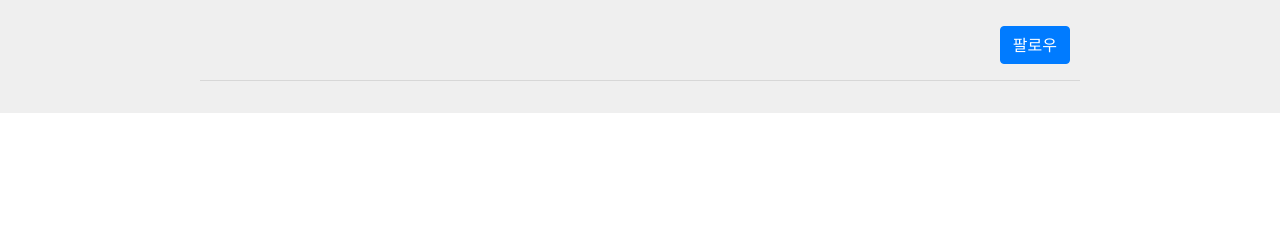
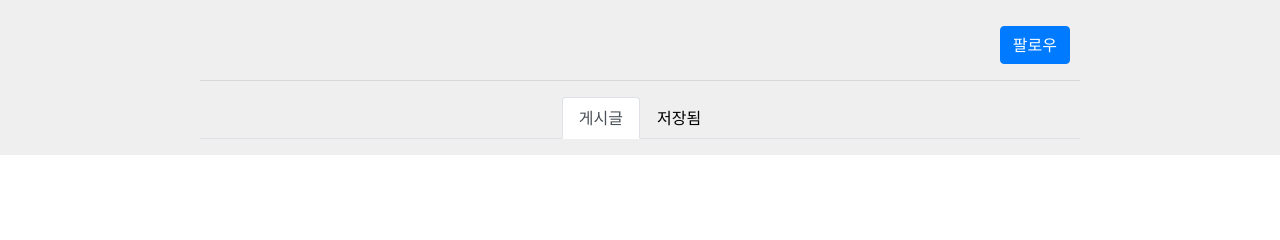
Before and after one commit to YeongSeonKim/Django_Python_Study, a Django app: page // in a window 1280 px wide. Shown: the part 189-429 px from the top of the page. Run offline with Django 3.2, Linux system fonts and the light colour scheme; some libraries are stand-ins or nearby versions.

Commit message:
200309 | 나의 포스트페이지 게시글/저장됨 분리, 수정

```diff
--- a/VSCode/03_Instagram/config/templates/instagram/post_list.html
+++ b/VSCode/03_Instagram/config/templates/instagram/post_list.html
@@ -17,8 +17,8 @@
 {% block body %}
 
 <!-- Modal -->
-<div class="modal fade" id="FollowingModalScrollable" tabindex="-1" role="dialog" aria-labelledby="FollowingModalScrollableTitle"
-  aria-hidden="true">
+<div class="modal fade" id="FollowingModalScrollable" tabindex="-1" role="dialog"
+  aria-labelledby="FollowingModalScrollableTitle" aria-hidden="true">
   <div class="modal-dialog modal-dialog-scrollable" role="document">
     <div class="modal-content">
       <div class="modal-header">
@@ -111,7 +111,8 @@
       <div class="button">
         {% if user.is_authenticated %}
         {% if postListUser.username == user.username %}
-          <button type="button" class="btn btn-primary" onclick="location.href='{% url 'accounts:logout' %}'">로그아웃</button>
+        <button type="button" class="btn btn-primary"
+          onclick="location.href='{% url 'accounts:logout' %}'">로그아웃</button>
         {% endif %}
         {% else %}
         <button type="button" class="btn btn-primary" id="follow_btn" onclick="location.href='#'">팔로우</button>
@@ -120,17 +121,24 @@
     </div>
 
     <hr>
-
+    <!-- 탭 메뉴 게시물/저장됨 -->
     <div class="user_posts">
-  {% for post in posts %}
-      <div class="postBox">
-        <div class="postImg">
-          <a href="{% url 'instagram:post_detail' post.post_id %}">
-            <img src="{{ post.post_img_url }}" alt="post_img" class="innerImg">
-          </a>
+      <nav>
+        <div class="nav nav-tabs justify-content-center" id="nav-tab" role="tablist">
+          <a class="nav-item nav-link active" id="nav-post-tab" data-toggle="tab" href="#nav-post" role="tab"
+            aria-controls="nav-post" aria-selected="true">게시글</a>
+          <a class="nav-item nav-link" id="nav-save_post-tab" data-toggle="tab" href="#nav-save_post" role="tab"
+            aria-controls="nav-save_post" aria-selected="false">저장됨</a>
+        </div>
+      </nav>
+      <div class="tab-content" id="nav-tabContent">
+        <div class="tab-pane fade show active" id="nav-post" role="tabpanel" aria-labelledby="nav-post-tab">
+          {% include 'instagram/user_posts.html' %}
+        </div>
+        <div class="tab-pane fade" id="nav-save_post" role="tabpanel" aria-labelledby="nav-save_post-tab">
+          {% include 'instagram/posts_save.html' %}
         </div>
       </div>
-  {% endfor %}
     </div>
 
   </div>
--- /dev/null
+++ b/VSCode/03_Instagram/config/templates/instagram/posts_save.html
@@ -0,0 +1,10 @@
+<!-- post 저장하는 view 작성하고 바꾸기 -->
+{% for post in posts %}
+    <div class="postBox">
+      <div class="postImg">
+        <a href="{% url 'instagram:post_detail' post.post_id %}">
+          <img src="{{ post.post_img_url }}" alt="post_img" class="innerImg">
+        </a>
+      </div>
+    </div>
+{% endfor %}
--- /dev/null
+++ b/VSCode/03_Instagram/config/templates/instagram/user_posts.html
@@ -0,0 +1,9 @@
+{% for post in posts %}
+    <div class="postBox">
+      <div class="postImg">
+        <a href="{% url 'instagram:post_detail' post.post_id %}">
+          <img src="{{ post.post_img_url }}" alt="post_img" class="innerImg">
+        </a>
+      </div>
+    </div>
+{% endfor %}
--- a/VSCode/03_Instagram/instagram/static/css/post_list.css
+++ b/VSCode/03_Instagram/instagram/static/css/post_list.css
@@ -148,7 +148,7 @@
 #follow_btn{
     margin-right: 10px;
 }
-/* 포스트 리스트 모아보기 부분 */
+/* user_posts */
 .postBox{
     display: inline-block;
 }
```
Lines whose indentation alone changed are shown as unchanged.
